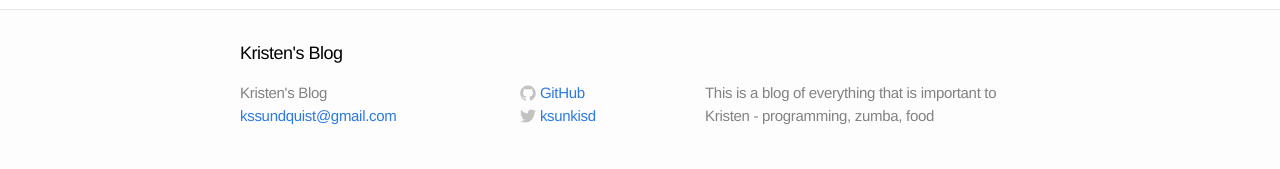
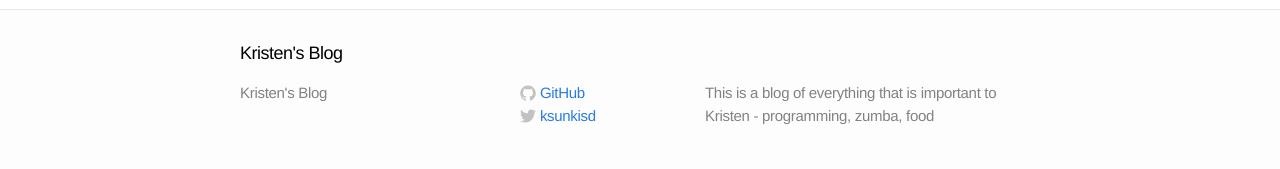
Before and after one commit to kristen/kristen.github.io, a Jekyll site: the page built from about.md, in a window 1280 px wide. Shown: the part 864-1033 px from the top of the page. Built offline with Jekyll 4.4.1, drawn with Linux system fonts in a browser that asks for light colours.

Commit message:
Remove email

```diff
--- a/_config.yml
+++ b/_config.yml
@@ -1,6 +1,5 @@
 # Site settings
 title: Kristen's Blog
-email: kssundquist@gmail.com
 description: "This is a blog of everything that is important to Kristen - programming, zumba, food"
 baseurl: ""
 url: kristen.github.io
--- a/_includes/footer.html
+++ b/_includes/footer.html
@@ -7,7 +7,6 @@
     <div class="footer-col-1 column">
       <ul>
         <li>{{ site.title }}</li>
-        <li><a href="mailto:{{ site.email }}">{{ site.email }}</a></li>
       </ul>
     </div>
 
```
